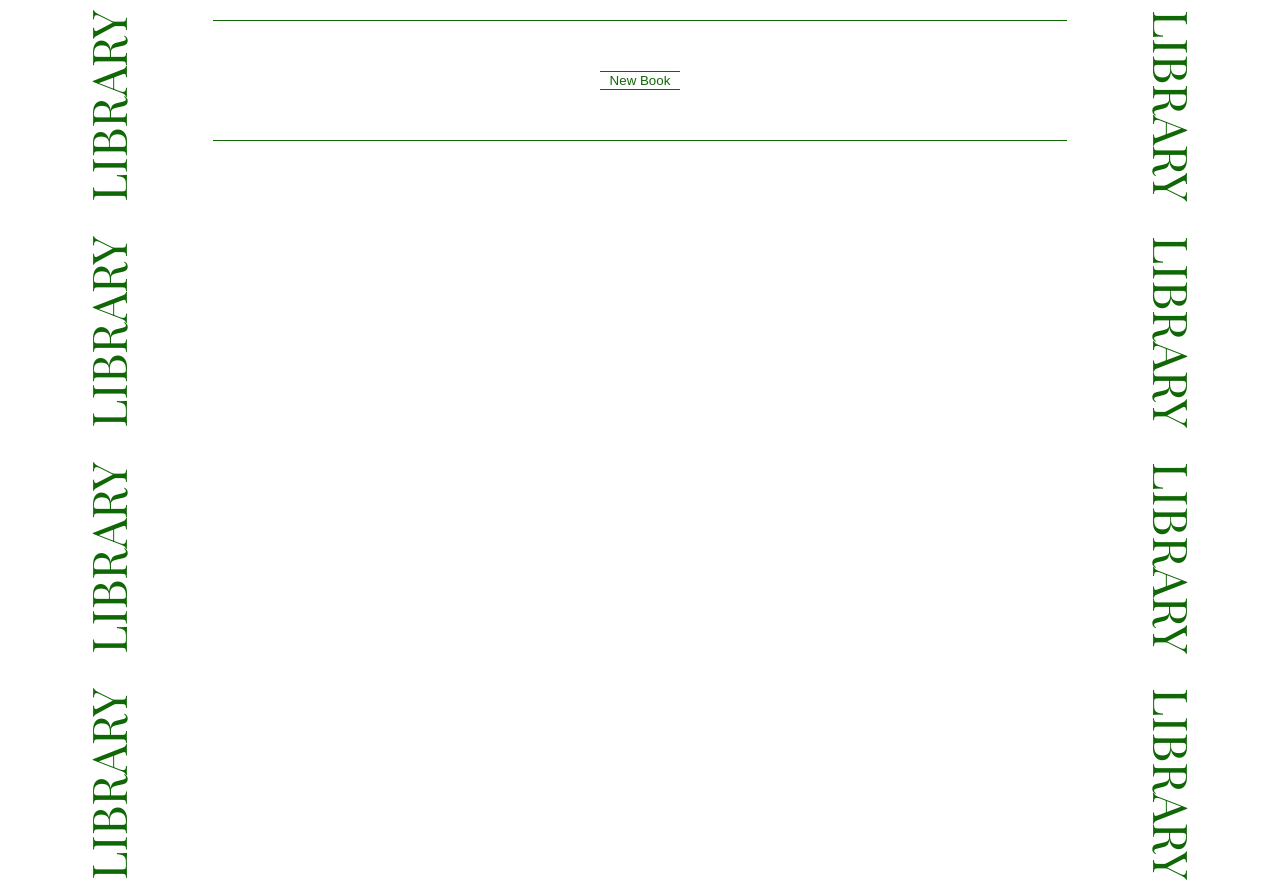
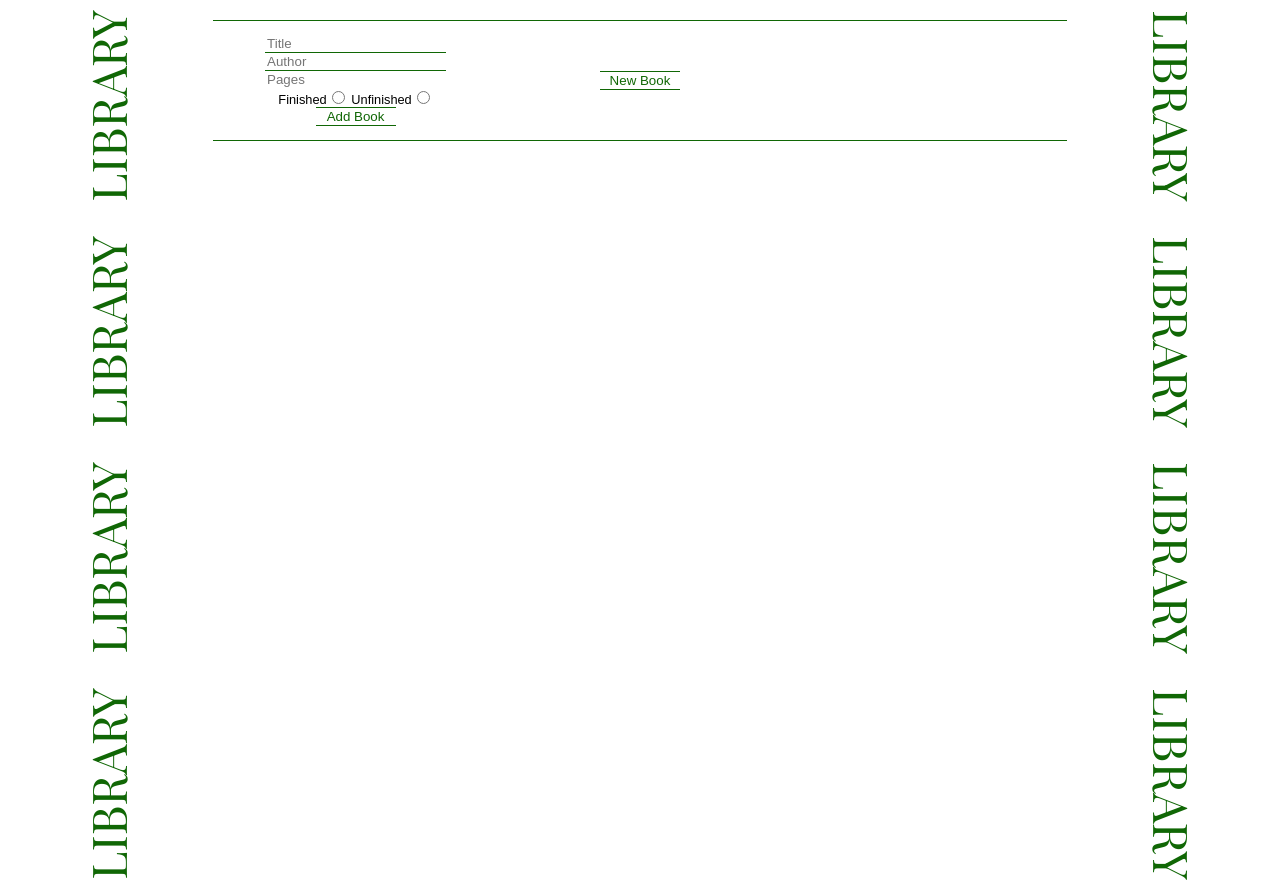
Before and after one commit to zawho/library-app, a website: page index.html in a window 1280 px wide. Shown: the top 880 px of the page. Drawn offline with nearby package versions, Linux system fonts and the light colour scheme.

Commit message:
Add initial book form styles

```diff
--- a/main.js
+++ b/main.js
@@ -1,5 +1,5 @@
 const newBookButton = document.querySelector('.new-button');
-document.querySelector('.book-form').style.display = 'none';
+// document.querySelector('.book-form').style.display = 'none';
 const titleInput = document.querySelector('.title-input');
 const authorInput = document.querySelector('.author-input');
 const pagesInput = document.querySelector('.pages-input');
--- a/style.css
+++ b/style.css
@@ -30,6 +30,38 @@ header {
     margin-top: 20px;
 }
 
+.book-form {
+    display: inline-flex;
+    flex-direction: column;
+    justify-content: center;
+    align-items: center;
+    font-family: 'Arial', sans-serif;
+    font-weight: 100;
+    font-size: 0.8rem;
+}
+
+.title-input, .pages-input {
+    border: none;
+}
+
+.author-input {
+    border-left: none;
+    border-right: none;
+    border-top: 1px solid rgb(16, 103, 5);
+    border-bottom: 1px solid rgb(16, 103, 5);
+}
+
+.add-book {
+    color: rgb(16, 103, 5);
+    background-color: white;
+    border-left: none;
+    border-right: none;
+    border-top: 1px solid rgb(16, 103, 5);
+    border-bottom: 1px solid rgb(16, 103, 5);
+    border-radius: 0px;
+    width: 80px;
+}
+
 .new-button {
     grid-column: 2 / 3;
     justify-self: center;
```
